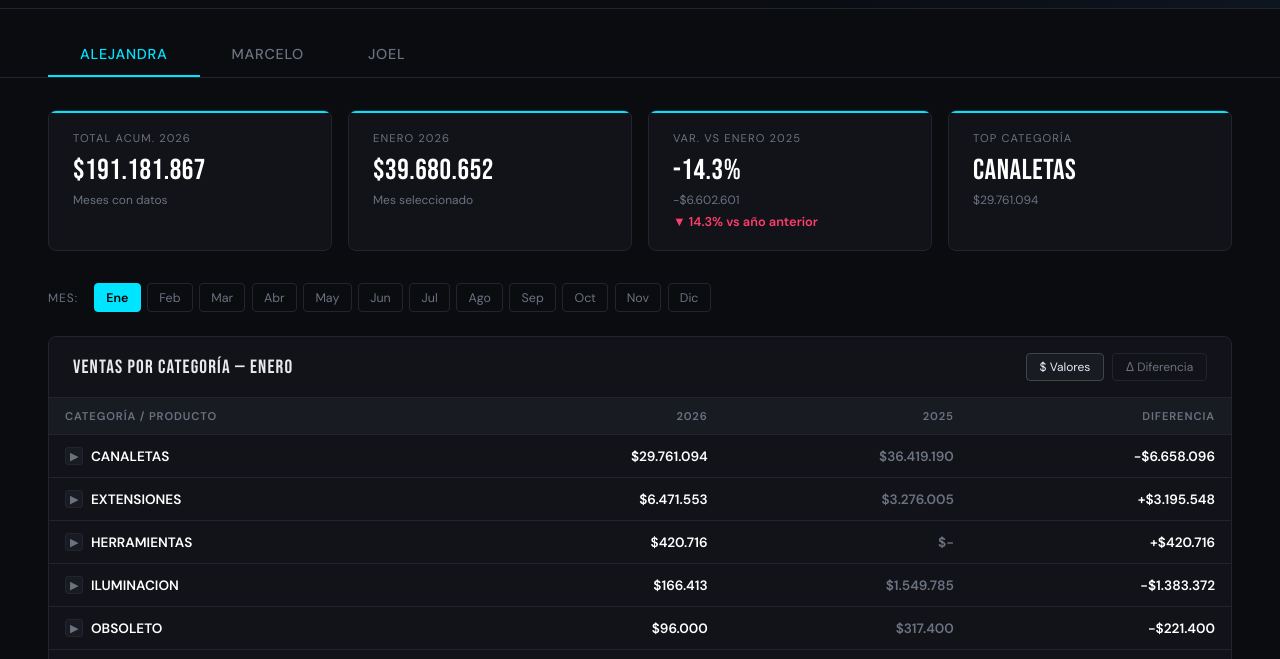
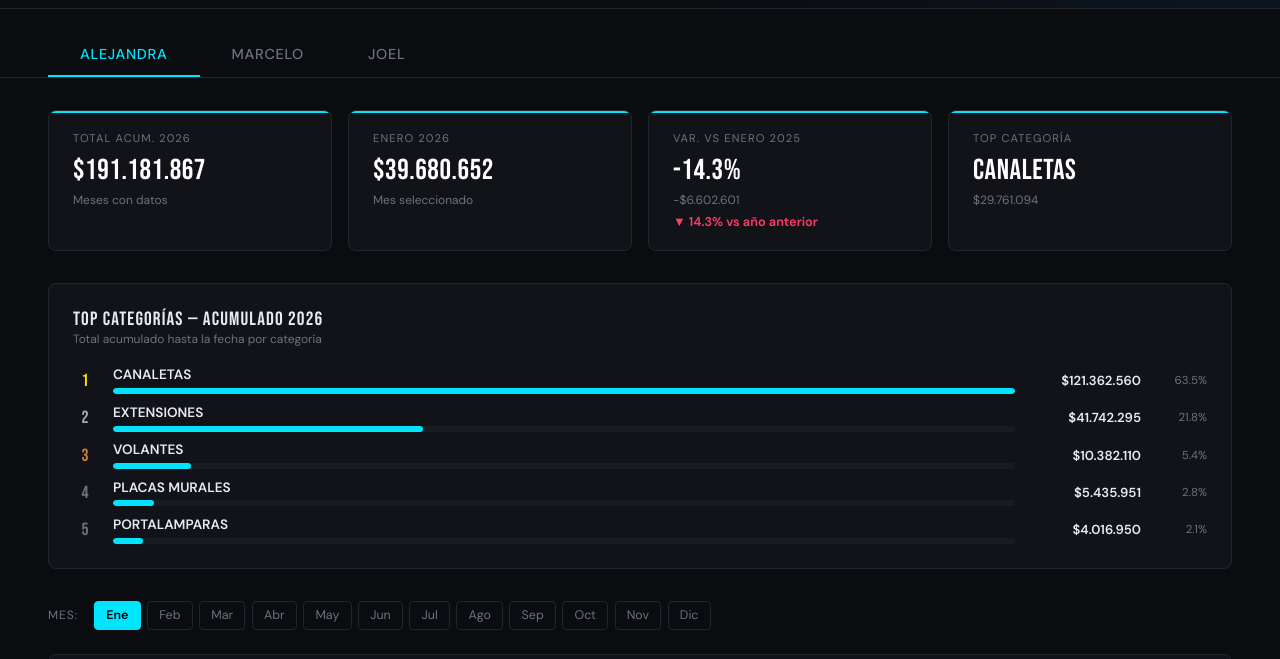
Before and after one commit to catalinacarrasco-beep/mi-pagina-excel, a plain HTML site: page index.html in a window 1280 px wide. Shown: the part 135-794 px from the top of the page. Drawn offline with Linux system fonts and the light colour scheme.

Commit message:
Update index.html

```diff
--- a/index.html
+++ b/index.html
@@ -38,6 +38,22 @@
   .kpi-delta{font-size:.8rem;font-weight:600;margin-top:.3rem;}
   .kpi-delta.pos{color:var(--positive);} .kpi-delta.neg{color:var(--negative);}
 
+  .top-cats-card{background:var(--surface);border:1px solid var(--border);border-radius:8px;padding:1.5rem;margin-bottom:2rem;}
+  .top-cats-header{display:flex;align-items:center;justify-content:space-between;margin-bottom:1.2rem;}
+  .top-cats-title{font-family:'Bebas Neue',sans-serif;font-size:1.2rem;letter-spacing:.06em;}
+  .top-cats-subtitle{font-size:.75rem;color:var(--muted);}
+  .top-cats-list{display:flex;flex-direction:column;gap:.6rem;}
+  .top-cat-row{display:flex;align-items:center;gap:1rem;}
+  .top-cat-rank{font-family:'Bebas Neue',sans-serif;font-size:1.1rem;color:var(--muted);width:24px;flex-shrink:0;text-align:center;}
+  .top-cat-rank.first{color:var(--accent3);}
+  .top-cat-rank.second{color:#aaa;}
+  .top-cat-rank.third{color:#cd7f32;}
+  .top-cat-info{flex:1;}
+  .top-cat-name{font-size:.85rem;font-weight:600;color:var(--text);}
+  .top-cat-bar-track{height:6px;background:var(--surface2);border-radius:3px;margin-top:.3rem;overflow:hidden;}
+  .top-cat-bar-fill{height:100%;border-radius:3px;transition:width .8s cubic-bezier(.4,0,.2,1);}
+  .top-cat-val{font-size:.82rem;font-weight:600;color:var(--text);white-space:nowrap;text-align:right;min-width:110px;}
+  .top-cat-pct{font-size:.72rem;color:var(--muted);text-align:right;min-width:50px;}
   .controls{display:flex;align-items:center;gap:1rem;margin-bottom:1.5rem;flex-wrap:wrap;}
   .controls label{font-size:.75rem;text-transform:uppercase;letter-spacing:.08em;color:var(--muted);}
   .month-btns{display:flex;gap:.4rem;flex-wrap:wrap;}
@@ -59,6 +75,9 @@
   tr.cat-row{border-bottom:1px solid var(--border);cursor:pointer;transition:background .1s;}
   tr.cat-row:hover{background:#1a1e28;}
   tr.cat-row td{padding:.75rem 1rem;font-size:.85rem;font-weight:600;color:#fff;text-align:right;}
+  tr.cat-row td.cell-pos{color:var(--positive);}
+  tr.cat-row td.cell-neg{color:var(--negative);}
+  tr.cat-row td.cell-zero{color:#333;}
   tr.cat-row td:first-child{text-align:left;display:flex;align-items:center;gap:.5rem;}
   .expand-icon{display:inline-flex;align-items:center;justify-content:center;width:18px;height:18px;border-radius:3px;background:var(--surface2);border:1px solid var(--border);font-size:.65rem;transition:transform .2s;flex-shrink:0;color:var(--muted);}
   tr.cat-row.expanded .expand-icon{transform:rotate(90deg);color:var(--accent);}
@@ -111,6 +130,7 @@
 
 <main>
   <div class="kpis" id="kpis"></div>
+  <div class="top-cats-card" id="topCats"></div>
   <div class="controls">
     <label>Mes:</label>
     <div class="month-btns" id="monthBtns"></div>
@@ -166,7 +186,48 @@ function fmt(n){if(n===0)return'$-';return'$'+Math.abs(Math.round(n)).toLocaleSt
 function fmtSigned(n){if(n===0)return'-';const s='$'+Math.abs(Math.round(n)).toLocaleString('es-CL');return n>0?'+'+s:'-'+s;}
 function colorClass(n){if(n>0)return'cell-pos';if(n<0)return'cell-neg';return'cell-zero';}
 
-function renderAll(){renderKPIs();renderMonthBtns();renderTable();renderChart();document.getElementById('footerVendedor').textContent='Vendedor: '+currentVendedor.charAt(0)+currentVendedor.slice(1).toLowerCase();}
+function renderAll(){renderKPIs();renderMonthBtns();renderTopCats();renderTable();renderChart();document.getElementById('footerVendedor').textContent='Vendedor: '+currentVendedor.charAt(0)+currentVendedor.slice(1).toLowerCase();}
+
+function renderTopCats(){
+  const d=RESUMEN[currentVendedor];
+  const color=COLORS[currentVendedor];
+  // Sum all months with data (non-zero) per category
+  const totals=CATS.map(cat=>{
+    const total=d.v2026[cat].reduce((a,b)=>a+b,0);
+    return {cat, total};
+  }).filter(r=>r.total>0).sort((a,b)=>b.total-a.total);
+
+  if(!totals.length){document.getElementById('topCats').innerHTML='';return;}
+  const grandTotal=totals.reduce((a,b)=>a+b.total,0);
+  const top=totals.slice(0,5);
+  const maxVal=top[0].total;
+  const ranks=['first','second','third','',''];
+
+  document.getElementById('topCats').innerHTML=`
+    <div class="top-cats-header">
+      <div>
+        <div class="top-cats-title">Top Categorías — Acumulado 2026</div>
+        <div class="top-cats-subtitle">Total acumulado hasta la fecha por categoría</div>
+      </div>
+    </div>
+    <div class="top-cats-list">
+      ${top.map((r,i)=>{
+        const pct=(r.total/grandTotal*100).toFixed(1);
+        const barW=(r.total/maxVal*100).toFixed(1);
+        return `<div class="top-cat-row">
+          <div class="top-cat-rank ${ranks[i]}">${i+1}</div>
+          <div class="top-cat-info">
+            <div class="top-cat-name">${r.cat}</div>
+            <div class="top-cat-bar-track">
+              <div class="top-cat-bar-fill" style="width:${barW}%;background:${color}"></div>
+            </div>
+          </div>
+          <div class="top-cat-val">${fmt(r.total)}</div>
+          <div class="top-cat-pct">${pct}%</div>
+        </div>`;
+      }).join('')}
+    </div>`;
+}
 
 function renderKPIs(){
   const d=RESUMEN[currentVendedor], color=COLORS[currentVendedor], mi=currentMonth;
```
